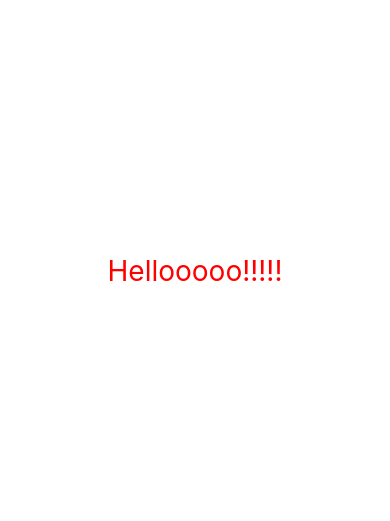
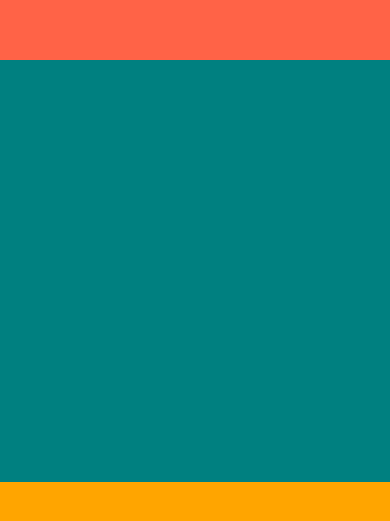
Before and after one commit to islanderian/NomadWeather, a React Native app: screen / in a window 390 px wide. Shown: the part 151-672 px from the top of the page. Built offline with nearby package versions, Linux system fonts and the light colour scheme.

Commit message:
#2.4 - Layout System

```diff
--- a/App.js
+++ b/App.js
@@ -1,26 +1,13 @@
-import { StatusBar } from "expo-status-bar";
-import { StyleSheet, Text, View } from "react-native";
+import React from "react";
+import { View } from "react-native";
 
 export default function App() {
   return (
-    // <div> 대신 <View>를 사용, 모든 텍스트는 <Text> 안에 써 주어야 한다!
-    <View style={styles.container}>
-      <Text style={styles.text}>Hellooooo!!!!!</Text>
-      <StatusBar style="auto" />
+    // 모바일에서 flexDirection 의 기본값은 column
+    <View style={{ flex: 1 }}>
+      <View style={{ flex: 1, backgroundColor: "tomato" }}></View>
+      <View style={{ flex: 2, backgroundColor: "teal" }}></View>
+      <View style={{ flex: 1, backgroundColor: "orange" }}></View>
     </View>
   );
 }
-
-// StyleSheet.create 는 css 자동완성 기능을 제공
-const styles = StyleSheet.create({
-  container: {
-    flex: 1,
-    backgroundColor: "#fff",
-    alignItems: "center",
-    justifyContent: "center",
-  },
-  text: {
-    fontSize: 28,
-    color: "red",
-  },
-});
```
